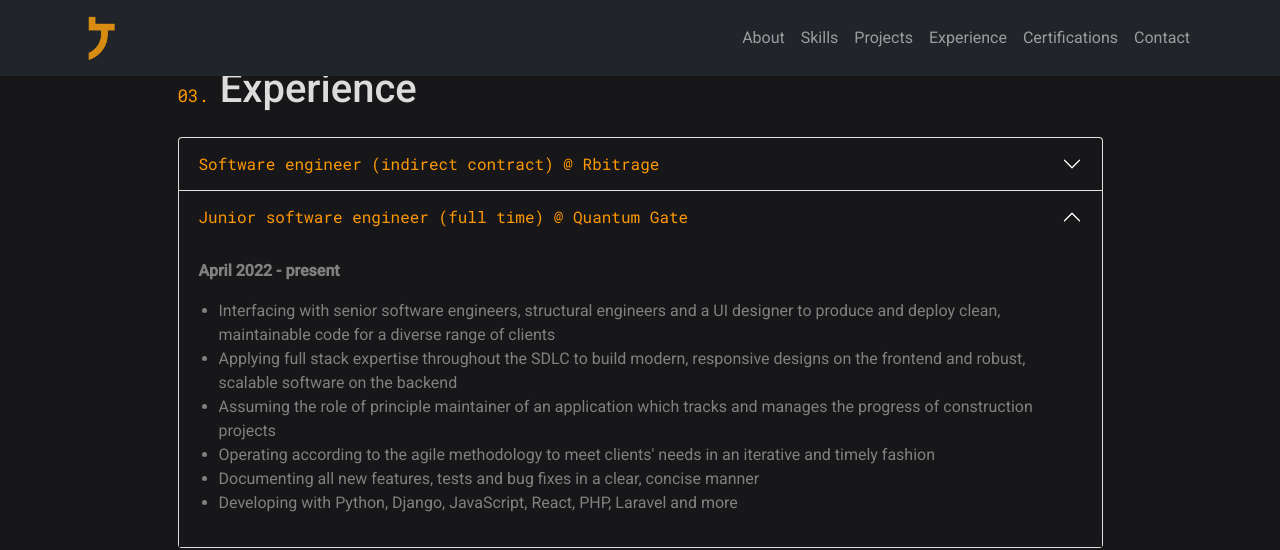
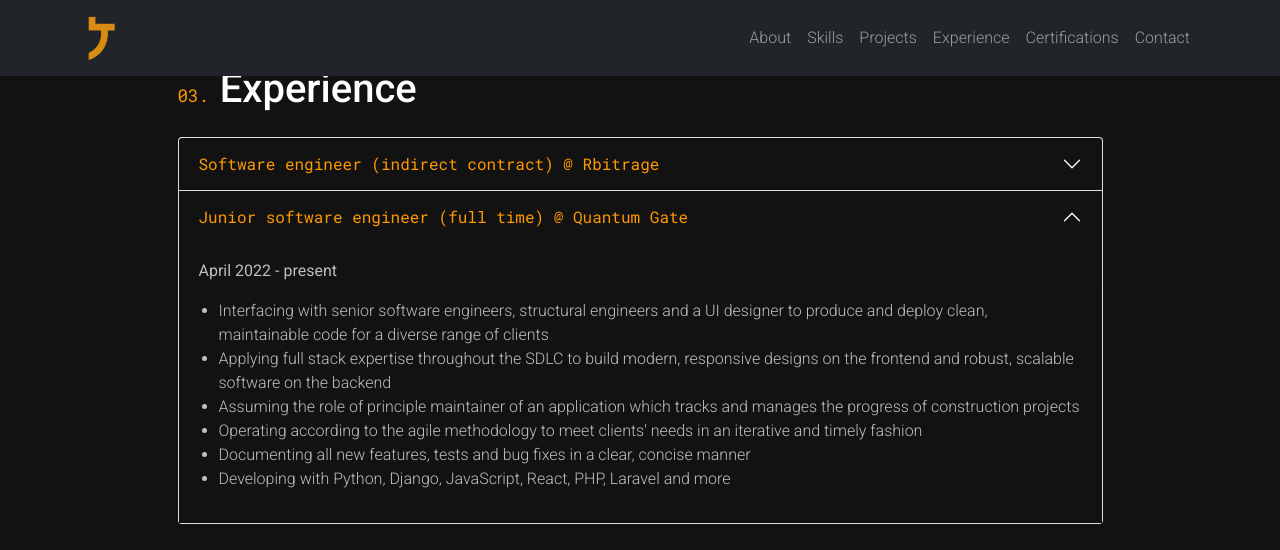
Before and after one commit to tigeryant/tigeryant.github.io, a React (Create React App) app: page / in a window 1280 px wide. Both pictures are taken after a click on the button "Junior software engineer (full time) @ Quantum Gate". Shown: the part 3524-4074 px from the top of the page. Built offline with nearby package versions, Linux system fonts and the light colour scheme.

Commit message:
updated colour scheme

```diff
--- a/src/components/Experience.js
+++ b/src/components/Experience.js
@@ -30,9 +30,7 @@ function Experience() {
             data-bs-parent="#accordionExample"
           >
             <div className="accordion-body experience-accordion">
-              <p>
-                <strong>April 2022 - present</strong>
-              </p>
+              <p className="third-text">April 2022 - present</p>
               <ul className="experience-list">
                 <li className="p1">
                   Collaborating closely with the co-founders to build an early
@@ -74,9 +72,7 @@ function Experience() {
             data-bs-parent="#accordionExample"
           >
             <div className="accordion-body experience-accordion">
-              <p>
-                <strong>April 2022 - present</strong>
-              </p>
+              <p className="third-text">April 2022 - present</p>
               <ul className="experience-list">
                 <li className="p1">
                   Interfacing with senior software engineers, structural
--- a/src/components/Footer.js
+++ b/src/components/Footer.js
@@ -1,7 +1,7 @@
 function Footer() {
   return (
     <section id="footer" className="pb-5">
-      <div className="footer-element text-muted">Built by John Davies, inspired by Brittany Chiang.
+      <div className="footer-element">Built by John Davies, inspired by Brittany Chiang.
       </div>
     </section>
   )
--- a/src/components/NavBar.js
+++ b/src/components/NavBar.js
@@ -12,22 +12,22 @@ function NavBar() {
         <div className="collapse navbar-collapse" id="navbarsExample04">
           <ul className="navbar-nav ms-auto mb-2 mb-md-0">
             <li className="nav-item">
-              <a className="nav-link" aria-current="page" href="#about">About</a>
+              <a className="nav-link p1" aria-current="page" href="#about">About</a>
             </li>
             <li className="nav-item">
-              <a className="nav-link" href="#skills">Skills</a>
+              <a className="nav-link p1" href="#skills">Skills</a>
             </li>
             <li className="nav-item">
-              <a className="nav-link" href="#projects">Projects</a>
+              <a className="nav-link p1" href="#projects">Projects</a>
             </li>
             <li className="nav-item">
-              <a className="nav-link" href="#experience">Experience</a>
+              <a className="nav-link p1" href="#experience">Experience</a>
             </li>
             <li className="nav-item">
-              <a className="nav-link" href="#certifications">Certifications</a>
+              <a className="nav-link p1" href="#certifications">Certifications</a>
             </li>
             <li className="nav-item">
-              <a className="nav-link" href="#contact">Contact</a>
+              <a className="nav-link p1" href="#contact">Contact</a>
             </li>
           </ul>
         </div>
--- a/src/styles/main.scss
+++ b/src/styles/main.scss
@@ -1,17 +1,26 @@
 // VARS
 
-$card-black: #080808;
+// $card-black: #080808;
+// $card-black: #424242;
+// $card-black: #7F7F7F;
+// $card-black: #404040;
+$card-black: #383838;
 $orange: #FF9900;
-$light-grey: #DCDCDC;
-$dark-grey: #808080;
-$background-black: #171618;
+// $light-grey: #DCDCDC;
+$light-grey: #FFFFFF;
+// $lighter-grey: #DCDCDC;
+$lighter-grey: #BFBFBF;
+$white: #FFFFFF;
+$dark-grey: #686868;
+// $dark-grey: #404040;
+// $background-black: #171618;
+$background-black: #121212;
 
 // * * * * * * * * * * * * * * * * * * * * * TEXT * * * * * * * * * * * * * * * * * * * * * * * *
 
 body {
   font-family: 'Roboto', sans-serif;
   font-weight: 400;
-  // background-color: #1b1a1c;
   background-color: $background-black;
 }
 
@@ -41,8 +50,9 @@ h4 {
 }
 
 .p1 {
-  color: #808080;
+  color: $lighter-grey;
   font-size: 1.1rem;
+  font-weight: 300;
 }
 
 @media only screen and (max-width: 1300px) {
@@ -52,15 +62,20 @@ h4 {
 }
 
 .p2 {
-  color: #ff9900;
+  color: $orange;
   font-size: 1.1rem;
   font-family: 'Roboto Mono', monospace;
 }
 
 .p3 {
-  color: #ff9900;
+  color: $orange;
   font-family: 'Roboto Mono', monospace;
   margin-bottom: 0;
+}
+
+.third-text {
+  color: $lighter-grey;
+  font-weight: 400;
 }
 
 // * * * * * * * * * * * * * * * * * * * * * * * * * * * NAVBAR * * * * * * * * * * * * * * * * * * * * * * * * * * * * * *
@@ -149,7 +164,7 @@ h4 {
 }
 
 .icon {
-  color: #ff9900;
+  color: $orange;
   font-size: 6rem;
 }
 
@@ -346,7 +361,7 @@ h4 {
 
 .info-card {
   width: 100%;
-  background-color: #080808;
+  background-color: $card-black;
   border-radius: 4px;
   font-size: 1rem;
   font-weight: 300;
@@ -423,13 +438,14 @@ ul {
 }
 
 .icon-link {
-  color: #808080;
+  color: $dark-grey;
+  // color: $lighter-grey;
   font-size: 1.6rem;
   text-decoration: none;
 }
 
 .icon-link :hover {
-  color: #FF9900;
+  color: $orange;
   text-decoration: none;
   cursor: pointer;
 }
@@ -475,6 +491,7 @@ ul {
   justify-content: center;
   align-items: center;
   text-align: center;
+  color: $dark-grey;
 }
 
 #github-logo {
@@ -486,11 +503,11 @@ ul {
 
 .link {
   text-decoration: none;
-  color: #FFFFFF;
+  color: $white;
 }
 
 .link :hover {
-  color: #FFFFFF;
+  color: $white;
 }
 
 .contact-links-container {
@@ -520,7 +537,7 @@ ul {
 
 .experience-accordion {
   background-color: $background-black;
-  color: $dark-grey;
+  // color: $dark-grey;
 }
 
 .accordion-button {
@@ -535,7 +552,7 @@ ul {
 
 .accordion-button:not(.collapsed) {
   background-color: $background-black;
-  color: $dark-grey;
+  // color: $dark-grey;
 }
 
 .accordion-button:after {
```
